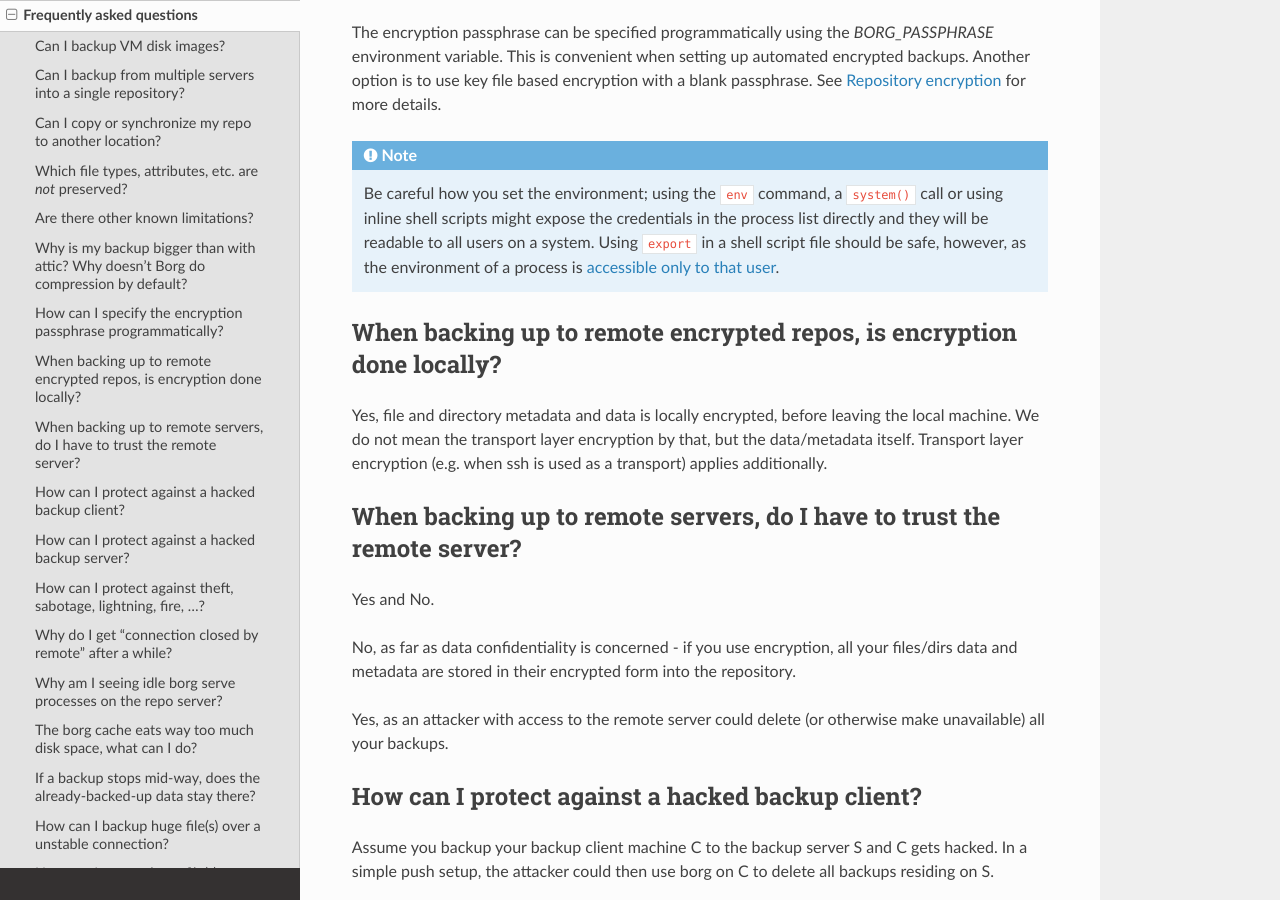
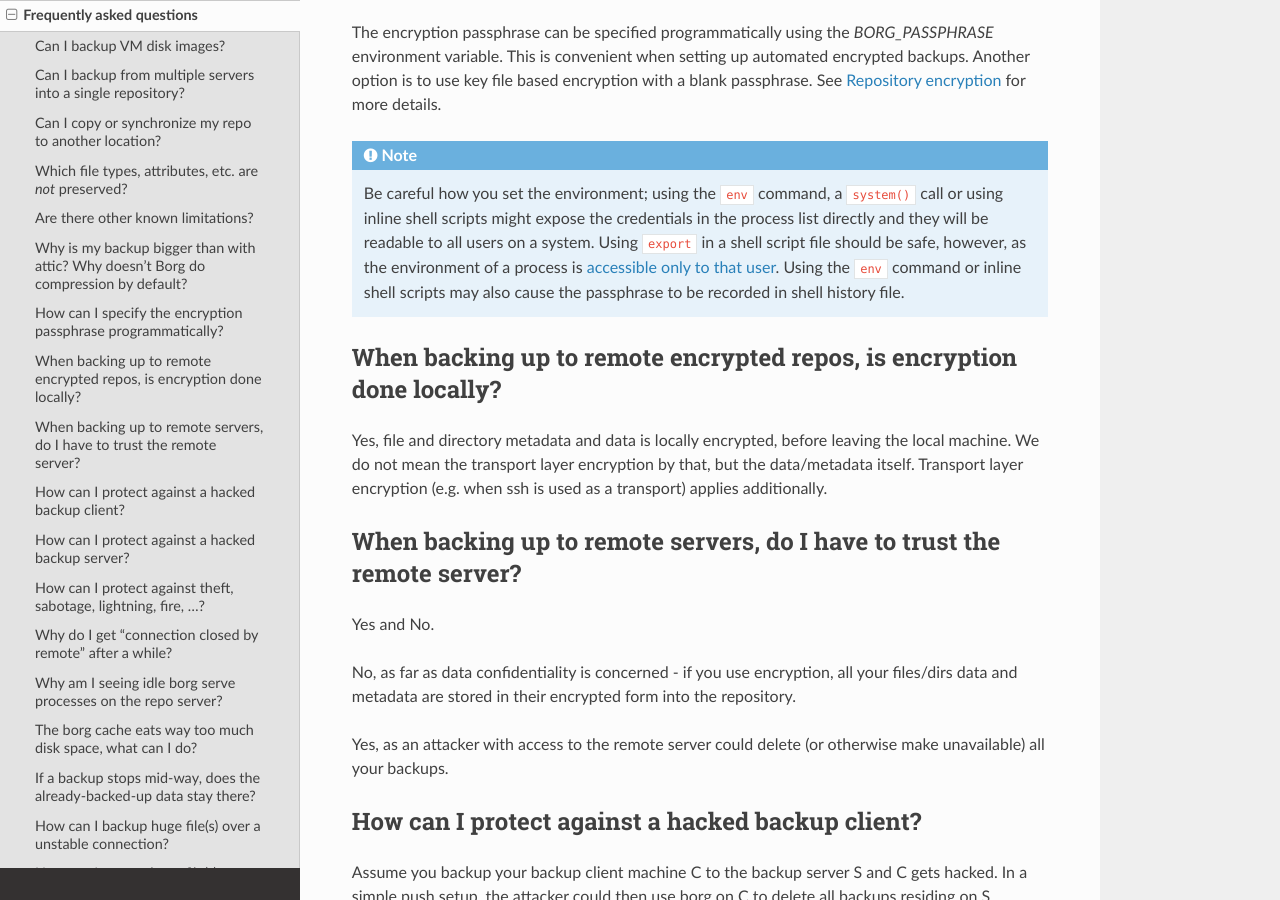
Before and after one commit to borgbackup/borg, a Sphinx documentation site: the page built from docs/faq.rst, in a window 1280 px wide and 900 px high, scrolled down 1820 px. Built offline with Sphinx 7.4.7 and the Read the Docs theme 2.0.0, drawn with Linux system fonts in a browser that asks for light colours; pages that are not in the unit, such as notebooks, are missing from menus; the version number could not be read and is left out.

Commit message:
doc/faq: warn security issue on passphrase env.

```diff
--- a/docs/faq.rst
+++ b/docs/faq.rst
@@ -105,6 +105,8 @@ key file based encryption with a blank passphrase. See
           the environment of a process is `accessible only to that
           user
           <https://security.stackexchange.com/questions/14000/environment-variable-accessibility-in-linux/14009#14009>`_.
+          Using the ``env`` command or inline shell scripts may also
+          cause the passphrase to be recorded in shell history file.
 
 When backing up to remote encrypted repos, is encryption done locally?
 ----------------------------------------------------------------------
```
